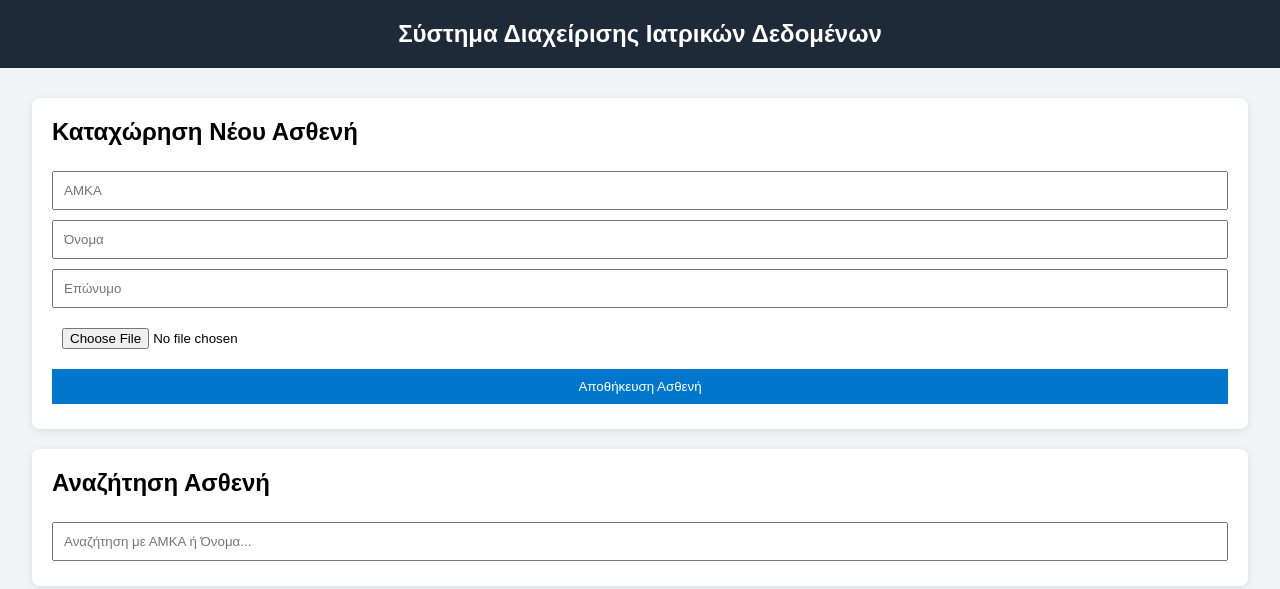
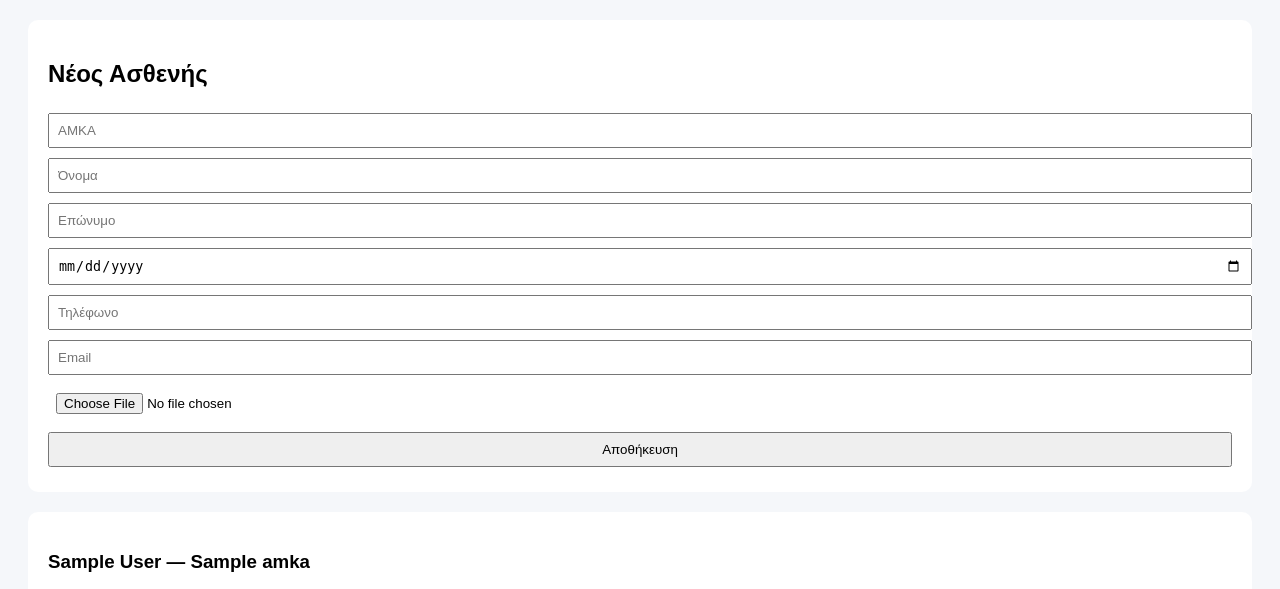
Before and after one commit to constantineandcon-ux/ANDCON, a Flask app: page / in a window 1280 px wide. Shown: the top 589 px of the page. Run offline with Flask 3, Linux system fonts and the light colour scheme; a database or web service that is not in the repository returns one stand-in record (values such as "Sample title"); some libraries are stand-ins or nearby versions.

Commit message:
Update index.html

```diff
--- a/templates/index.html
+++ b/templates/index.html
@@ -2,177 +2,47 @@
 <html lang="el">
 <head>
 <meta charset="UTF-8">
-    <title>Ιατρικό Σύστημα Ασθενών</title>
+<title>Ιατρικό Σύστημα</title>
 <style>
-        body {
-            font-family: Arial, sans-serif;
-            background: #f2f4f8;
-            margin: 0;
-            padding: 0;
-        }
-
-        header {
-            background: #1e2a38;
-            color: white;
-            padding: 20px;
-            text-align: center;
-            font-size: 24px;
-            font-weight: bold;
-        }
-
-        .container {
-            width: 95%;
-            margin: 30px auto;
-        }
-
-        .card {
-            background: white;
-            padding: 20px;
-            border-radius: 8px;
-            margin-bottom: 20px;
-            box-shadow: 0 2px 8px rgba(0,0,0,0.1);
-        }
-
-        h2 {
-            margin-top: 0;
-        }
-
-        input, button {
-            padding: 10px;
-            margin: 5px 0;
-            width: 100%;
-            box-sizing: border-box;
-        }
-
-        button {
-            background: #0077cc;
-            color: white;
-            border: none;
-            cursor: pointer;
-        }
-
-        button:hover {
-            background: #005fa3;
-        }
-
-        table {
-            width: 100%;
-            border-collapse: collapse;
-            margin-top: 15px;
-        }
-
-        th, td {
-            padding: 10px;
-            border: 1px solid #ddd;
-            text-align: left;
-        }
-
-        th {
-            background: #1e2a38;
-            color: white;
-        }
-
-        img {
-            max-height: 120px;
-            border-radius: 6px;
-        }
-
-        .file-upload {
-            margin-top: 10px;
-        }
-
-        .search-box {
-            margin-bottom: 15px;
-        }
+body {font-family: Arial; background:#f5f7fa;}
+.card {background:white; padding:20px; margin:20px; border-radius:10px;}
+input, textarea, button {width:100%; padding:8px; margin:5px 0;}
+img {max-height:150px;}
 </style>
 </head>
 <body>
 
-<header>
-    Σύστημα Διαχείρισης Ιατρικών Δεδομένων
-</header>
-
-<div class="container">
-
-    <!-- ΝΕΟΣ ΑΣΘΕΝΗΣ -->
 <div class="card">
-        <h2>Καταχώρηση Νέου Ασθενή</h2>
+<h2>Νέος Ασθενής</h2>
 <form action="/add_patient" method="POST" enctype="multipart/form-data">
-            <input type="text" name="amka" placeholder="ΑΜΚΑ" required>
-            <input type="text" name="first_name" placeholder="Όνομα" required>
-            <input type="text" name="last_name" placeholder="Επώνυμο" required>
+<input name="amka" placeholder="ΑΜΚΑ" required>
+<input name="first_name" placeholder="Όνομα" required>
+<input name="last_name" placeholder="Επώνυμο" required>
+<input type="date" name="birth_date">
+<input name="phone" placeholder="Τηλέφωνο">
+<input name="email" placeholder="Email">
 <input type="file" name="photo" accept="image/*" required>
-            <button type="submit">Αποθήκευση Ασθενή</button>
+<button>Αποθήκευση</button>
 </form>
 </div>
 
-    <!-- ΑΝΑΖΗΤΗΣΗ -->
+{% for p in patients %}
 <div class="card">
-        <h2>Αναζήτηση Ασθενή</h2>
-        <input type="text" id="searchInput" placeholder="Αναζήτηση με ΑΜΚΑ ή Όνομα..." onkeyup="searchTable()">
+<h3>{{p[2]}} {{p[3]}} — {{p[1]}}</h3>
+<img src="/patient_photo/{{p[0]}}">
+<form action="/add_file/{{p[0]}}" method="POST" enctype="multipart/form-data">
+<input type="file" name="file" required>
+<button>Αποθήκευση Αρχείου</button>
+</form>
+
+<form action="/add_prescription/{{p[0]}}" method="POST">
+<input type="date" name="date" required>
+<input name="doctor" placeholder="Ιατρός">
+<textarea name="therapy" placeholder="Θεραπεία"></textarea>
+<button>Αποθήκευση Συνταγής</button>
+</form>
 </div>
-
-    <!-- ΛΙΣΤΑ ΑΣΘΕΝΩΝ -->
-    <div class="card">
-        <h2>Αποθηκευμένοι Ασθενείς</h2>
-        <table id="patientsTable">
-            <thead>
-                <tr>
-                    <th>ID</th>
-                    <th>ΑΜΚΑ</th>
-                    <th>Όνομα</th>
-                    <th>Επώνυμο</th>
-                    <th>Φωτογραφία</th>
-                    <th>Αρχεία</th>
-                </tr>
-            </thead>
-            <tbody>
-                {% for p in patients %}
-                <tr>
-                    <td>{{ p[0] }}</td>
-                    <td>{{ p[1] }}</td>
-                    <td>{{ p[2] }}</td>
-                    <td>{{ p[3] }}</td>
-                    <td>
-                        <img src="/patient_photo/{{ p[0] }}">
-                    </td>
-                    <td>
-                        <form class="file-upload" action="/add_file/{{ p[0] }}" method="POST" enctype="multipart/form-data">
-                            <input type="file" name="file" required>
-                            <button type="submit">Αποθήκευση Αρχείου</button>
-                        </form>
-                    </td>
-                </tr>
 {% endfor %}
-            </tbody>
-        </table>
-    </div>
-
-</div>
-
-<script>
-function searchTable() {
-    let input = document.getElementById("searchInput");
-    let filter = input.value.toLowerCase();
-    let table = document.getElementById("patientsTable");
-    let tr = table.getElementsByTagName("tr");
-
-    for (let i = 1; i < tr.length; i++) {
-        let td1 = tr[i].getElementsByTagName("td")[1];
-        let td2 = tr[i].getElementsByTagName("td")[2];
-        let td3 = tr[i].getElementsByTagName("td")[3];
-
-        if (td1 || td2 || td3) {
-            let textValue = td1.textContent + td2.textContent + td3.textContent;
-            if (textValue.toLowerCase().indexOf(filter) > -1) {
-                tr[i].style.display = "";
-            } else {
-                tr[i].style.display = "none";
-            }
-        }
-    }
-}
-</script>
 
 </body>
 </html>
```
Lines whose indentation alone changed are shown as unchanged.
